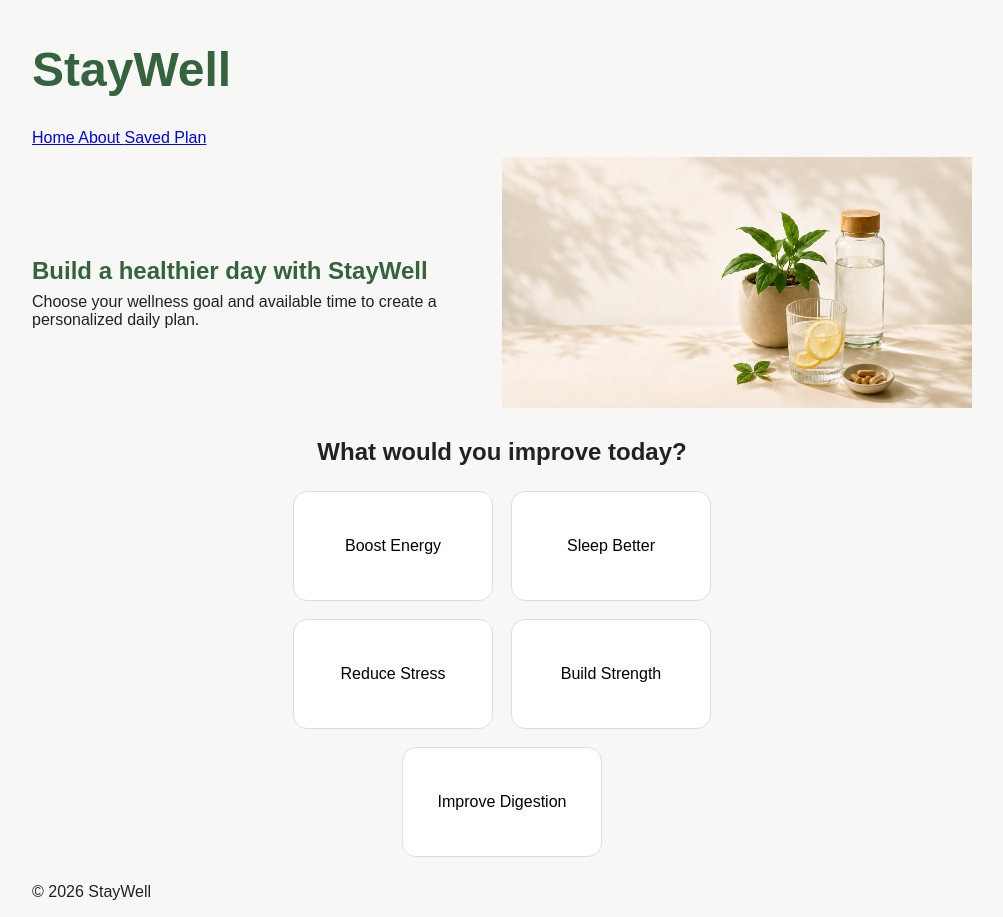
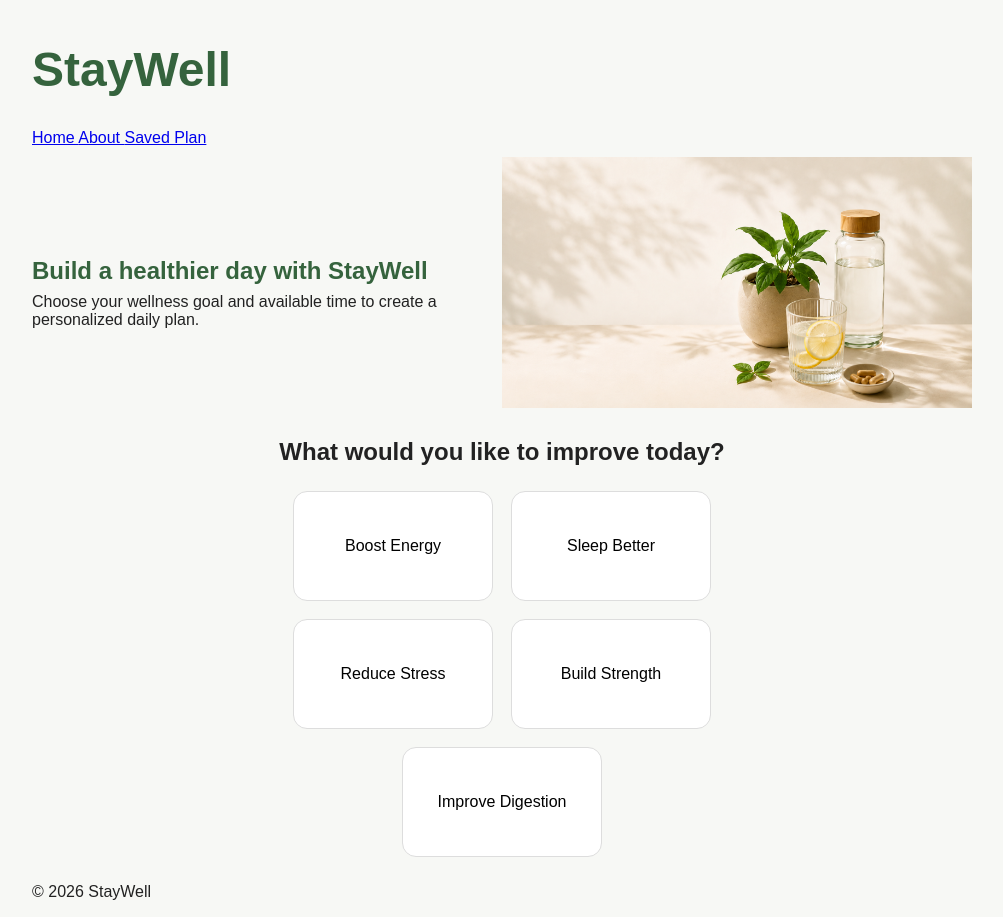
Before and after one commit to ayazsima/unit1-project-staywell, a React (Vite) app: page /#/ in a window 1280 px wide. Shown: the whole page, without its empty margins (138-1141 px from the left). Built offline with nearby package versions, Linux system fonts and the light colour scheme.

Commit message:
Fix grammer bug

```diff
--- a/src/components/GoalSelector.jsx
+++ b/src/components/GoalSelector.jsx
@@ -10,7 +10,7 @@ export default function GoalSelector({ selectedGoal, setSelectedGoal }) {
     ];
     return (
         <section className="goal-section">
-            <h2>What would you improve today?</h2>
+            <h2>What would you like to improve today?</h2>
             <div className="goal-options">
                 {/* Create a button for each goal */}
                 {goals.map((goal) => (
```
